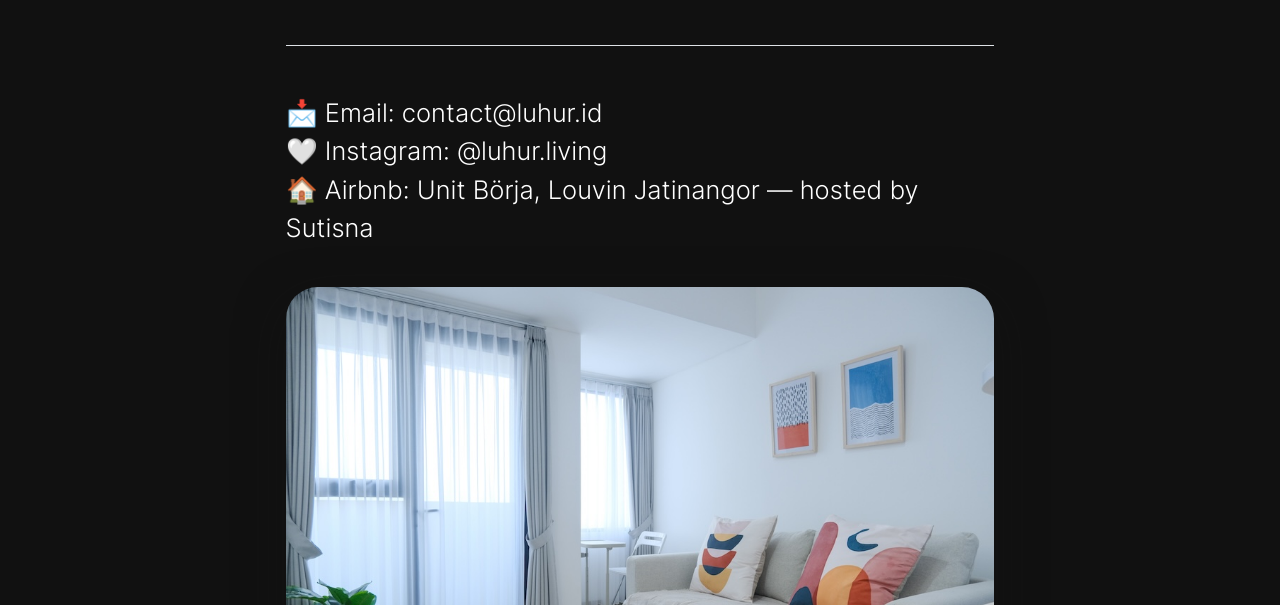
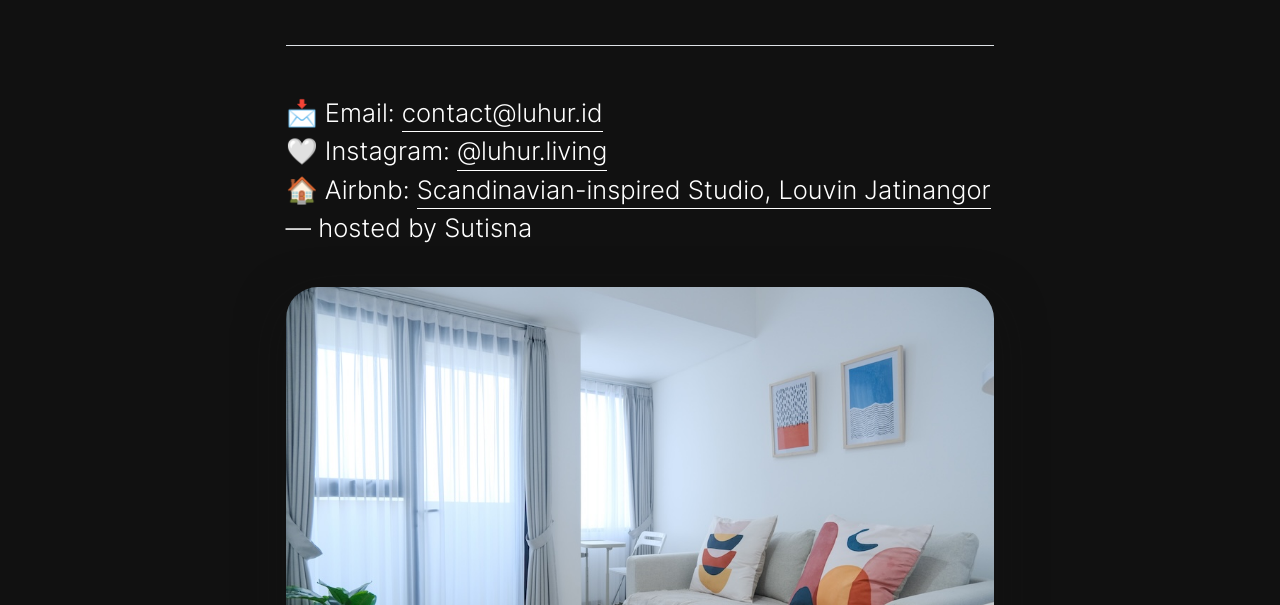
Before and after one commit to sutisnamulyana/luhur-landing, a plain HTML site: page kontak.html in a window 1280 px wide. Shown: the part 195-800 px from the top of the page. Drawn offline with Linux system fonts and the light colour scheme.

Commit message:
fix: contact

```diff
--- a/kontak.html
+++ b/kontak.html
@@ -105,9 +105,9 @@
         <div class="col-12">
           <h1 class="display-1 fw-bold">Kontak</h1>
           <p class="lead border-top pt-5 mt-5" data-aos="fade-up">
-            📩 Email: contact@luhur.id<br/>
-            🤍 Instagram: @luhur.living<br/>
-            🏠 Airbnb: Unit Börja, Louvin Jatinangor — hosted by Sutisna<br/>
+            📩 Email: <a href="mailto:contact@luhur.id" class="link-fancy link-fancy-light">contact@luhur.id<a/><br/>
+            🤍 Instagram: <a href="https://www.instagram.com/luhur.living/" target="_blank" class="link-fancy link-fancy-light">@luhur.living<a/><br/>
+            🏠 Airbnb: <a href="https://airbnb.com/h/borja-luhur" target="_blank" class="link-fancy link-fancy-light">Scandinavian-inspired Studio, Louvin Jatinangor</a> — hosted by Sutisna<br/>
             </p>
           <div class="row align-items-start justify-content-center">
       <div class="col-12 py-vh-2">
```
